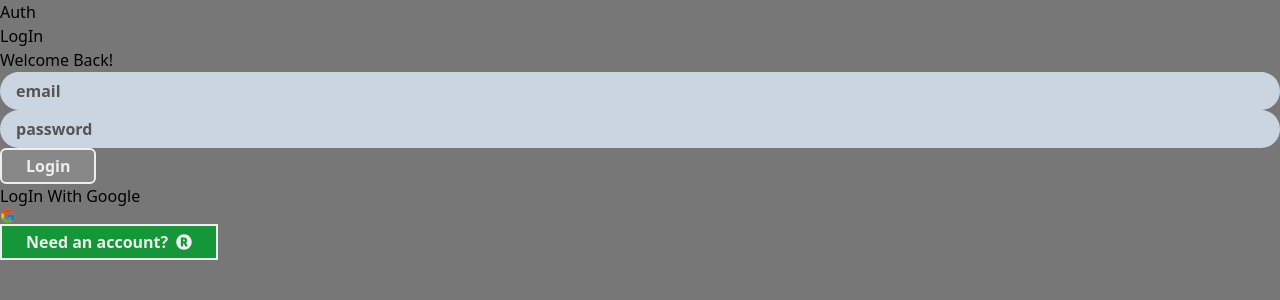
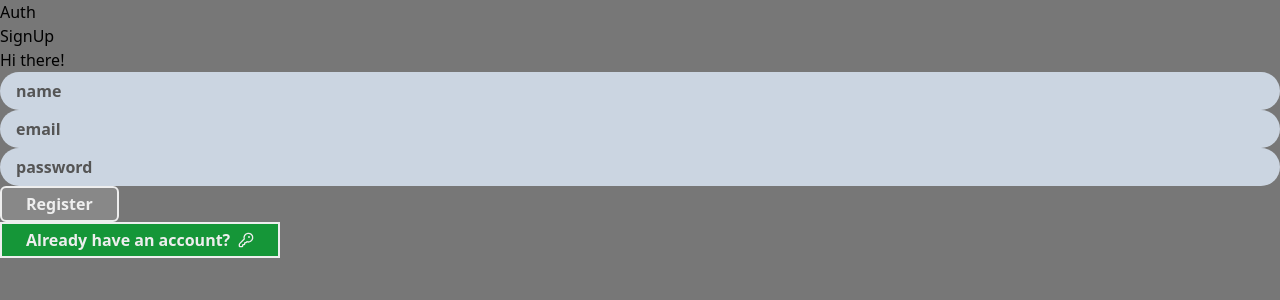
Before and after one commit to YuriyPilipenkoKH/next-routes, a Next.js app: page /temp in a window 1280 px wide. Shown: the top 300 px of the page. Built offline with nearby package versions, Linux system fonts and the light colour scheme; no server answers.

Commit message:
same with register form

```diff
--- a/src/app/(auth)/temp/page.tsx
+++ b/src/app/(auth)/temp/page.tsx
@@ -12,7 +12,7 @@ const AuthPage = async() => {
   return (
     <div>
       <AuthForm
-      formProps={LoginFormProps }/>
+      formProps={ RegisterFormProps }/>
     </div>
   )
 }
```
